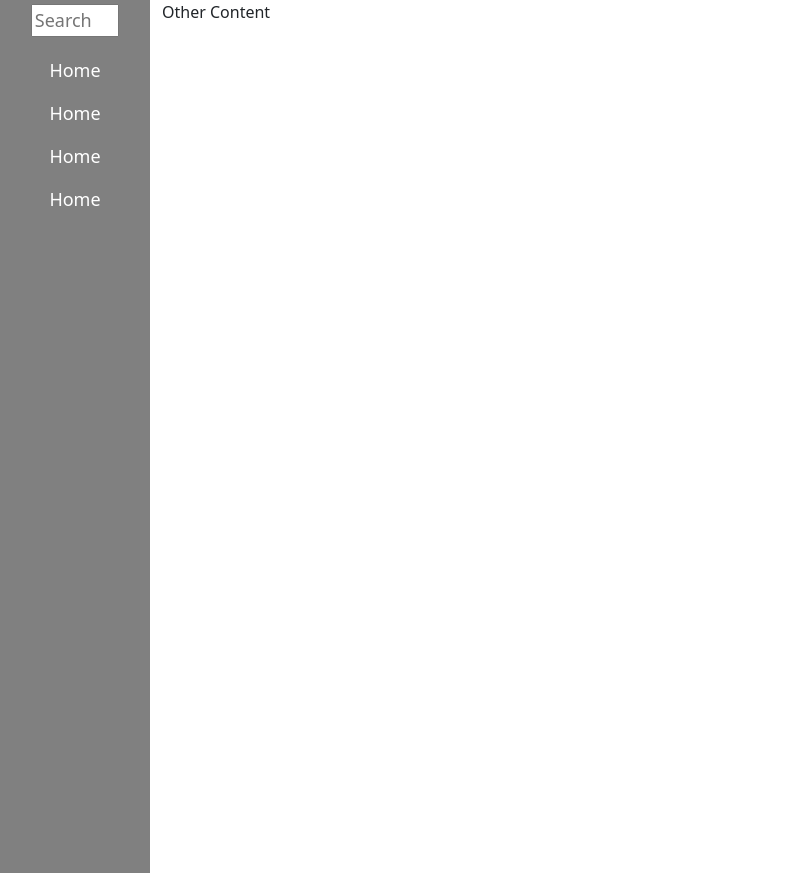
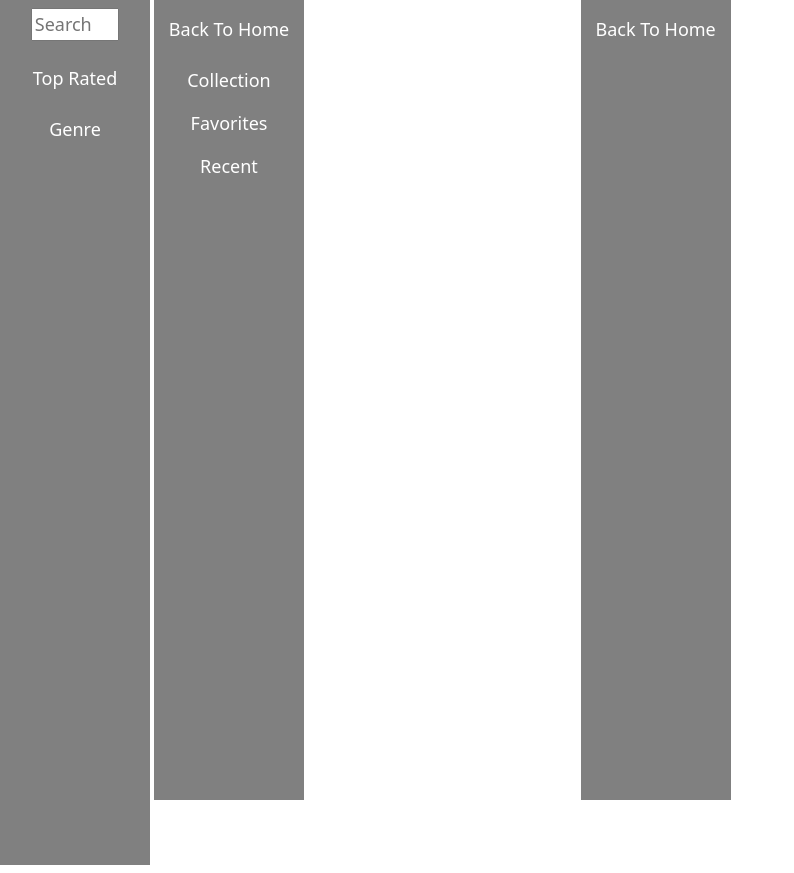
Before and after one commit to https-github-com-Estenbargas/book-finder-capstone, a React (Create React App) app in the folder frontend/: page / in a window 1280 px wide. Shown: the whole page, without its empty margins (0-794 px from the left). Built offline with nearby package versions, Linux system fonts and the light colour scheme.

Commit message:
created OffCanvas sidebars, created addtional sidebars

```diff
--- a/frontend/src/ui/App.css
+++ b/frontend/src/ui/App.css
@@ -6,9 +6,18 @@
     font-size: large;
     text-decoration: none;
 }
+#offcanvas-nav * {
+    text-decoration: none;
+    font-size: x-large;
+    color: white;
+}
+
+
+
+
 @media (max-width: 768px) {
     #sidebar-wrapper {
-        width: 105px;
+        width: 110px;
     }
     #mainNav p {
         font-size: medium;
@@ -17,3 +26,17 @@
         font-size: medium;
     }
 }
+@media (max-width: 425px) {
+    #sidebar-wrapper {
+        display: none;
+    }
+}
+@media (min-width: 426px) {
+    #sidebar-toggler {
+        display: none
+    }
+
+    #offcanvas-sidebar {
+        display: none;
+    }
+}
--- a/frontend/src/ui/Home.js
+++ b/frontend/src/ui/Home.js
@@ -1,25 +1,26 @@
 import React from "react"
-import {MainSideBar} from "./shared/components/SideBar";
+import {BackToHomeSideBar, HomeSideBar, LibrarySideBar} from "./shared/components/SideBars";
 import {Col, Container, Image, Row} from "react-bootstrap";
-
+import {HomeOffCanvasSideBar , LibraryOffCanvasSideBar, BackToHomeOffCanvasSideBar} from "./shared/components/OffCanvasSideBar"
 
 export const Home = () => {
     return (
         <>
-
             <Container fluid>
                 <Row>
-                    <Col>
+                    <HomeSideBar />
+                    <Col xs={"4"} className={"ps-1"}>
+                        <LibrarySideBar />
+                        <LibraryOffCanvasSideBar />
+                    </Col>
+                    <Col xs={"4"} className={"ps-1"}>
+                        <BackToHomeSideBar />
+                        <BackToHomeOffCanvasSideBar />
+                    </Col>
+                    <Col xs={"4"} className={"ps-1"}>
+                        <HomeOffCanvasSideBar />
+                    </Col>
 
-                    </Col>
-                </Row>
-            </Container>
-            <Container fluid>
-                <Row>
-                    <MainSideBar />
-                    <Col id={"page-content-wrapper"}>
-                        <p>Other Content</p>
-                    </Col>
                 </Row>
             </Container>
 
--- /dev/null
+++ b/frontend/src/ui/shared/components/OffCanvasSideBar.js
@@ -0,0 +1,113 @@
+import React, {useState} from "react";
+import {Button, Container, Nav, Offcanvas} from "react-bootstrap";
+import {SearchBar} from "./SearchBar";
+import {Link} from "react-router-dom";
+
+export function HomeOffCanvasSideBar({name, ...props}) {
+    const [show, setShow] = useState(false)
+
+    const handleClose = () => setShow(false)
+    const handleShow = () => setShow(true)
+
+    return (
+
+        <>
+            <Container>
+                <Button id={"sidebar-toggler"} variant={"light"} onClick={handleShow} className={"text-black"}>Open Sidebar</Button>
+            </Container>
+
+            <Offcanvas show={show} onHide={handleClose} className={"min-vw-100 bg-secondary"} id={"offcanvas-sidebar"}>
+                <Offcanvas.Header closeButton>
+
+                </Offcanvas.Header>
+                <Offcanvas.Body>
+                    <SearchBar />
+                    <Nav className={"d-flex flex-column py-3"} id={"offcanvas-nav"}>
+                        <Nav.Item className={""}>
+                            <a href={"#top-rated-filter"}>
+                                <p className={"text-center"}>Top-Rated</p>
+                            </a>
+                        </Nav.Item>
+                        <Nav.Item className={"pt-2"}>
+                            <a href={"#genre-filter"}>
+                                <p className={"text-center"}>Genre</p>
+                            </a>
+                        </Nav.Item>
+                    </Nav>
+                </Offcanvas.Body>
+            </Offcanvas>
+        </>
+    )
+}
+
+export function LibraryOffCanvasSideBar({name, ...props}) {
+    const [show, setShow] = useState(false)
+
+    const handleClose = () => setShow(false)
+    const handleShow = () => setShow(true)
+
+    return (
+
+        <>
+            <Button id={"sidebar-toggler"} variant={"light"} onClick={handleShow} className={"text-black"}>Open Sidebar</Button>
+            <Offcanvas show={show} onHide={handleClose} className={"min-vw-100 bg-secondary"} id={"offcanvas-sidebar"}>
+                <Offcanvas.Header closeButton>
+
+                </Offcanvas.Header>
+                <Offcanvas.Body>
+                    <SearchBar />
+                    <Nav className={"d-flex flex-column py-3"} id={"offcanvas-nav"}>
+                        <Nav.Item className={""}>
+                            <Link exact to={"/"}>
+                                <p className={"text-white text-center"}>Back To Home</p>
+                            </Link>
+                        </Nav.Item>
+                        <Nav.Item className={"pt-2"}>
+                            <a href={"#collection-section"}>
+                                <p className={"text-center"}>Collection</p>
+                            </a>
+                        </Nav.Item>
+                        <Nav.Item className={"pt-2"}>
+                            <a href={"#favorites-section"}>
+                                <p className={"text-center"}>Favorites</p>
+                            </a>
+                        </Nav.Item>
+                        <Nav.Item className={"pt-2"}>
+                            <a href={"#recently-viewed-section"}>
+                                <p className={"text-center"}>Recent</p>
+                            </a>
+                        </Nav.Item>
+                    </Nav>
+                </Offcanvas.Body>
+            </Offcanvas>
+        </>
+    )
+}
+export function BackToHomeOffCanvasSideBar({name, ...props}) {
+    const [show, setShow] = useState(false)
+
+    const handleClose = () => setShow(false)
+    const handleShow = () => setShow(true)
+
+    return (
+
+        <>
+            <Button id={"sidebar-toggler"} variant={"light"} onClick={handleShow} className={"text-black"}>Open Sidebar</Button>
+            <Offcanvas show={show} onHide={handleClose} className={"min-vw-100 bg-secondary"} id={"offcanvas-sidebar"}>
+                <Offcanvas.Header closeButton>
+
+                </Offcanvas.Header>
+                <Offcanvas.Body>
+                    <SearchBar />
+                    <Nav className={"d-flex flex-column py-3"} id={"offcanvas-nav"}>
+                        <Nav.Item className={""}>
+                            <Link exact to={"/"}>
+                                <p className={"text-white text-center"}>Back To Home</p>
+                            </Link>
+                        </Nav.Item>
+                    </Nav>
+                </Offcanvas.Body>
+            </Offcanvas>
+        </>
+    )
+}
--- a/frontend/src/ui/shared/components/SearchBar.js
+++ b/frontend/src/ui/shared/components/SearchBar.js
@@ -3,9 +3,10 @@ export function SearchBar() {
     const [searchTerm, setSearchTerm] = useState("")
     return (
         <>
-            <form className={"justify-content-center p-1 d-flex "} role={"search"} id={"form"}>
+            <form className={"justify-content-center px-1 py-2 d-flex "} role={"search"} id={"form"}>
                 <input className={"w-75"} type={"text"} id={"input"} placeholder={"Search"} onChange={(event) => {setSearchTerm(event.target.value)}} />
             </form>
+
         </>
     )
 }
--- a/frontend/src/ui/shared/components/SideBar.js
+++ /dev/null
@@ -1,36 +0,0 @@
-import React from "react"
-import {Col, Nav} from "react-bootstrap";
-import {Link} from "react-router-dom";
-import {SearchBar} from "./SearchBar";
-export function MainSideBar() {
-    return (
-        <>
-            <Col xs={"1"} id={"sidebar-wrapper"} className={""}>
-                <SearchBar />
-               <Nav varient={"pill"} id={"mainNav"}  className={"d-flex flex-column align-items-center text-dark m-3 sidebar min-vh-100"}>
-                    <Nav.Item>
-                        <Link exact to={"/404"}>
-                          <p className={"text-white text-center"}>Home</p>
-                        </Link>
-                    </Nav.Item>
-                   <Nav.Item>
-                       <Link exact to={"/404"}>
-                           <p  className={"text-white text-center"}>Home</p>
-                       </Link>
-                   </Nav.Item>
-                   <Nav.Item>
-                       <Link exact to={"/404"}>
-                           <p className={"text-white text-center"}>Home</p>
-                       </Link>
-                   </Nav.Item>
-                   <Nav.Item>
-                       <Link exact to={"/404"}>
-                           <p className={"text-white text-center"}>Home</p>
-                       </Link>
-                   </Nav.Item>
-               </Nav>
-            </Col>
-
-        </>
-    )
-}
--- /dev/null
+++ b/frontend/src/ui/shared/components/SideBars.js
@@ -0,0 +1,75 @@
+import React from "react"
+import {Col, Nav} from "react-bootstrap";
+import {Link} from "react-router-dom";
+import {SearchBar} from "./SearchBar";
+
+export function HomeSideBar() {
+    return (
+        <>
+            <Col xs={"1"} id={"sidebar-wrapper"}>
+                <SearchBar/>
+                <Nav varient={"pill"} id={"mainNav"}
+                     className={"d-flex flex-column align-items-center text-dark m-2 sidebar min-vh-100"}>
+                    <Nav.Item className={"pt-2"}>
+                        <a href={"#top-rated-filter"}>
+                            <p className={"text-white text-center"}>Top Rated</p>
+                        </a>
+                    </Nav.Item>
+                    <Nav.Item className={"pt-2"}>
+                        <a href={"#genre-filter"}>
+                            <p className={"text-white text-center"}>Genre</p>
+                        </a>
+                    </Nav.Item>
+                </Nav>
+            </Col>
+
+        </>
+    )
+}
+
+export function LibrarySideBar() {
+    return (
+        <>
+            <Col xs={"1"} id={"sidebar-wrapper"}>
+                <Nav varient={"pill"} id={"mainNav"}
+                     className={"d-flex flex-column align-items-center text-dark sidebar min-vh-100"}>
+                    <Nav.Item className={"pt-3"}>
+                        <Link exact to={"/"}>
+                            <p className={"text-white text-center"}>Back To Home</p>
+                        </Link>
+                    </Nav.Item>
+                    <Nav.Item className={"pt-2"}>
+                        <a href={"#collection-section"}>
+                            <p className={"text-white text-center"}>Collection</p>
+                        </a>
+                    </Nav.Item>
+                    <Nav.Item>
+                        <a className={"align-content-center"} href={"#favorites-section"}>
+                            <p className={"text-white text-center"}>Favorites</p>
+                        </a>
+                    </Nav.Item>
+                    <Nav.Item>
+                        <a href={"#recently-viewed-section"}>
+                            <p className={"text-white text-center"}>Recent</p>
+                        </a>
+                    </Nav.Item>
+                </Nav>
+            </Col>
+        </>
+    )
+}
+export function BackToHomeSideBar() {
+    return (
+        <>
+            <Col xs={"1"} id={"sidebar-wrapper"}>
+                <Nav varient={"pill"} id={"mainNav"} className={"d-flex flex-column align-items-center text-dark sidebar min-vh-100"}>
+                    <Nav.Item className={"pt-3"}>
+                        <Link exact to={"/"}>
+                            <p className={"text-white text-center"}>Back To Home</p>
+                        </Link>
+                    </Nav.Item>
+                </Nav>
+            </Col>
+        </>
+    )
+}
```
